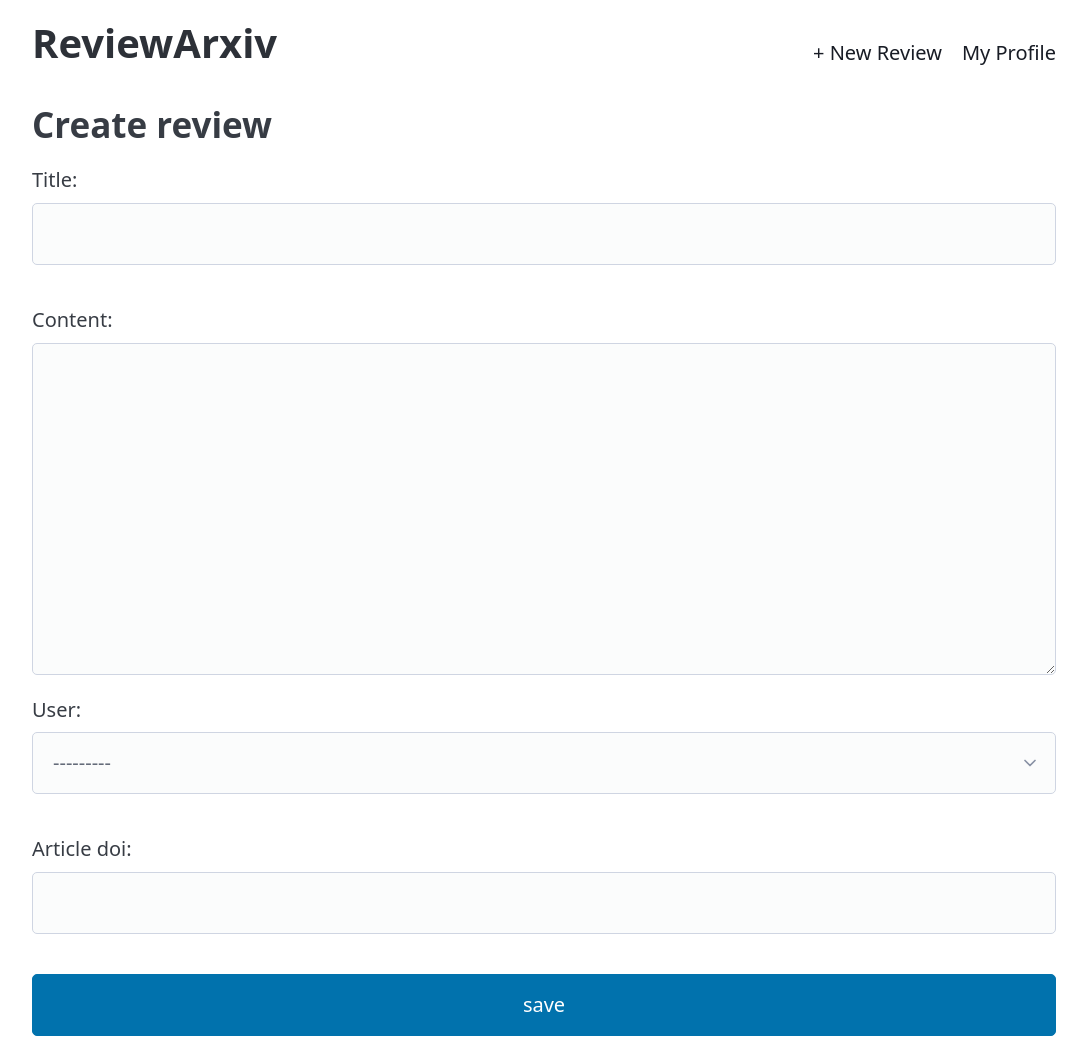
After one commit to filipkojro/reviewarxiv, a Django app: page /review/create/ in a window 1280 px wide. The commit adds this page. Shown: the whole page, without its empty margins (96-1183 px from the left). Run offline with Django 5.2, Linux system fonts and the light colour scheme; parts of the project's set-up code (start-up, migrations or seed data) failed here and were passed over; some libraries are stand-ins or nearby versions.

Commit message:
started creating new reviews

```diff
--- a/apps/reviews/models.py
+++ b/apps/reviews/models.py
@@ -1,8 +1,16 @@
+import uuid
 from django.db import models
 from django.conf import settings
 
 # Create your models here.
 class Review(models.Model):
+
+    id = models.UUIDField(
+        primary_key=True,
+        default=uuid.uuid4,
+        editable=False
+    )
+
     title = models.CharField(max_length=200)
     content = models.TextField()
     user = models.ForeignKey(settings.AUTH_USER_MODEL, on_delete=models.SET_NULL, null=True)
--- a/apps/reviews/views.py
+++ b/apps/reviews/views.py
@@ -27,6 +27,7 @@ class CommentCreateView(CreateView):
     template_name = "reviews/just_form.html"
     success_url = reverse_lazy('comment_list')
 
+
 class ReviewListView(ListView):
     model = Review
     template_name = "reviews/review_list.html"
@@ -34,7 +35,7 @@ class ReviewListView(ListView):
 class ReviewCreateView(CreateView):
     model = Review
     fields = ['title', 'content', 'user', 'article_doi']
-    template_name = "reviews/just_form.html"
+    template_name = "reviews/review_create.html"
     success_url = reverse_lazy('review_list')
 
 class ReviewDetailView(DetailView):
--- a/config/urls.py
+++ b/config/urls.py
@@ -11,12 +11,15 @@ urlpatterns = [
 
     # only for easier development, remove before deploy
     path("reviews/", ReviewListView.as_view(), name="review_list"),
-    path("reviews/<int:pk>/", ReviewDetailView.as_view(), name="review_detail"),
     path("comments/", CommentListView.as_view(), name="comment_list"),
     path("comments/create/", CommentCreateView.as_view(), name='comment_create'),
-    path("reviews/create/", ReviewCreateView.as_view(), name='review_create'),
+    # path("reviews/create/", ReviewCreateView.as_view(), name='review_create'),
 
 
     path("", HomePageView.as_view(), name="home_page"),
+
     path("user/<str:username>/", UserDetailView.as_view(), name="user_detail"),
+
+    path("review/<uuid:pk>/", ReviewDetailView.as_view(), name="review_detail"),
+    path("review/create/", ReviewCreateView.as_view(), name='review_create'),
 ]
--- a/templates/reviews/base.html
+++ b/templates/reviews/base.html
@@ -15,6 +15,7 @@
             <li><a href="{% url 'home_page' %}" class="contrast"><h1>ReviewArxiv</h1></a></li>
         </ul>
         <ul>
+            <li><a href="{% url 'review_create' %}" class="contrast">+ New Review</a></li>
             <li><a href="#" class="contrast">My Profile</a></li>
         </ul>
     </nav>
--- /dev/null
+++ b/templates/reviews/review_create.html
@@ -0,0 +1,15 @@
+{% extends "reviews/base.html" %}
+
+{% block content %}
+
+<h2>Create review</h2>
+
+<form method="post">
+    {% csrf_token %}
+
+    {{ form.as_p }}
+
+    <button type="submit">save</button>
+</form>
+
+{% endblock content %}
```
Also changed, not shown: apps/reviews/migrations/0001_initial.py, apps/reviews/migrations/0002_review_creation_date_review_update_date.py (deleted), apps/reviews/migrations/0003_rename_author_review_user_remove_review_downvotes_and_more.py (deleted), apps/reviews/migrations/0004_alter_comment_creation_date_and_more.py (deleted).
